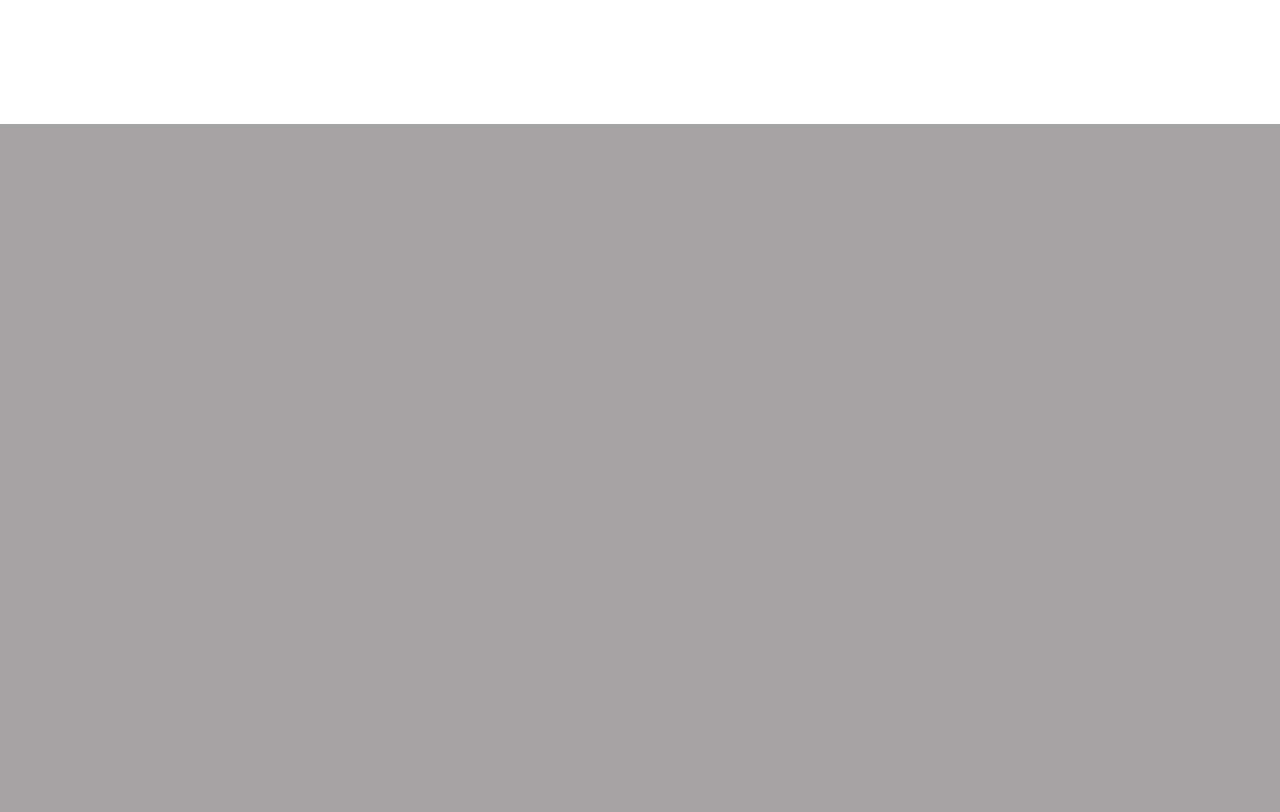
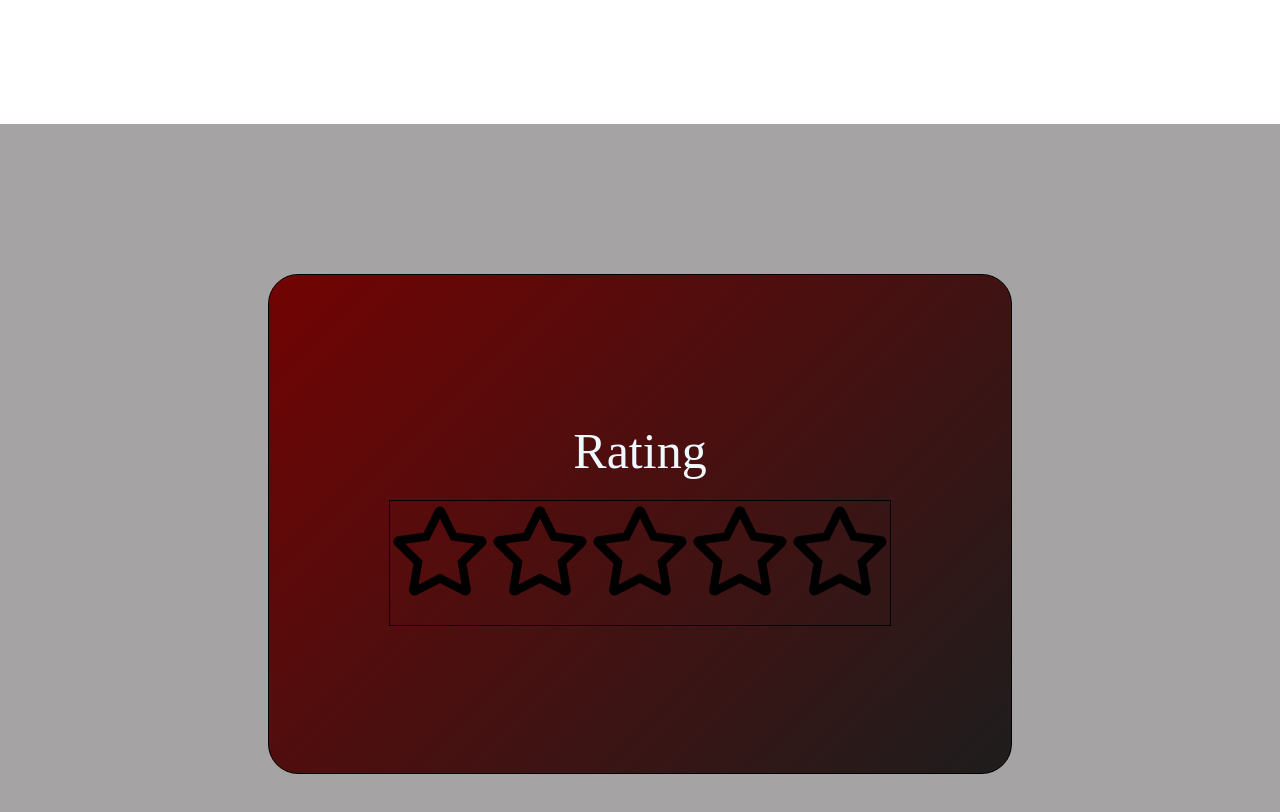
Before and after one commit to VemuAbhinav/React_Files, a React (Vite) app in the folder my-react-app/: page / in a window 1280 px wide. Shown: the part 2400-3212 px from the top of the page. Built offline with nearby package versions, Linux system fonts and the light colour scheme.

Commit message:
added rating

```diff
--- a/my-react-app/package.json
+++ b/my-react-app/package.json
@@ -11,7 +11,8 @@
   },
   "dependencies": {
     "react": "^18.2.0",
-    "react-dom": "^18.2.0"
+    "react-dom": "^18.2.0",
+    "react-icons": "^5.3.0"
   },
   "devDependencies": {
     "@types/react": "^18.2.66",
--- a/my-react-app/src/Components/Display2/Display2.css
+++ b/my-react-app/src/Components/Display2/Display2.css
@@ -2,4 +2,46 @@
     margin-top: 200px;
     min-height: 100vh;
     background: rgb(165, 163, 163);
+    padding: 20px;
+    display: flex;
+    flex-direction: column;
+    justify-content: center;
+    align-items: center;
 }
+
+.rateCard{
+    display: flex;
+    background: linear-gradient(135deg,rgb(114, 3, 3),rgb(30, 29, 29));
+    justify-content: center;
+    flex-direction: column;
+    align-items: center;
+    min-width: 60%;
+    min-height: 500px;
+    border: 1px solid black;
+    border-radius: 30px;
+}
+
+.rateCard p{
+    color: aliceblue;
+    font-size: 50px;
+    margin-bottom: 20px;
+}
+
+.custom-icon{
+    cursor: pointer;
+
+
+}
+
+.custom-full-icon{
+    color: gold;
+
+    cursor: pointer;
+}
+
+.stars{
+    font-size: 100px;
+
+    border: 1px solid black;
+
+}
--- a/my-react-app/src/Components/Display2/Display2.jsx
+++ b/my-react-app/src/Components/Display2/Display2.jsx
@@ -1,9 +1,25 @@
-import React from 'react'
+import React, { useState } from 'react'
 import './Display2.css'
+import { FaRegStar, FaStar } from 'react-icons/fa';
 
 const Display2 = () => {
+  const [ratecount,setRatecount]=useState(0);
+
   return (
-    <div className='display2'></div>
+    <div className='display2'>
+      <div className="rateCard">
+        <p>Rating</p>
+        <div className="stars">
+          {}
+          {ratecount===1?<FaStar className='custom-full-icon'/>:<FaRegStar className='custom-icon' onClick={()=>{setRatecount(1)}}/>}
+          {ratecount===2?<FaStar className='custom-full-icon'/>:<FaRegStar className='custom-icon' onClick={()=>{setRatecount(2)}}/>}
+          {ratecount===3?<FaStar className='custom-full-icon'/>:<FaRegStar className='custom-icon' onClick={()=>{setRatecount(3)}}/>}
+          {ratecount===4?<FaStar className='custom-full-icon'/>:<FaRegStar className='custom-icon' onClick={()=>{setRatecount(4)}}/>}
+          {ratecount===5?<FaStar className='custom-full-icon'/>:<FaRegStar className='custom-icon' onClick={()=>{setRatecount(5)}}/>}
+
+        </div>
+      </div>
+    </div>
   )
 }
 
```
Also changed, not shown: 1 other file (tests, documents, lock files or other folders).
